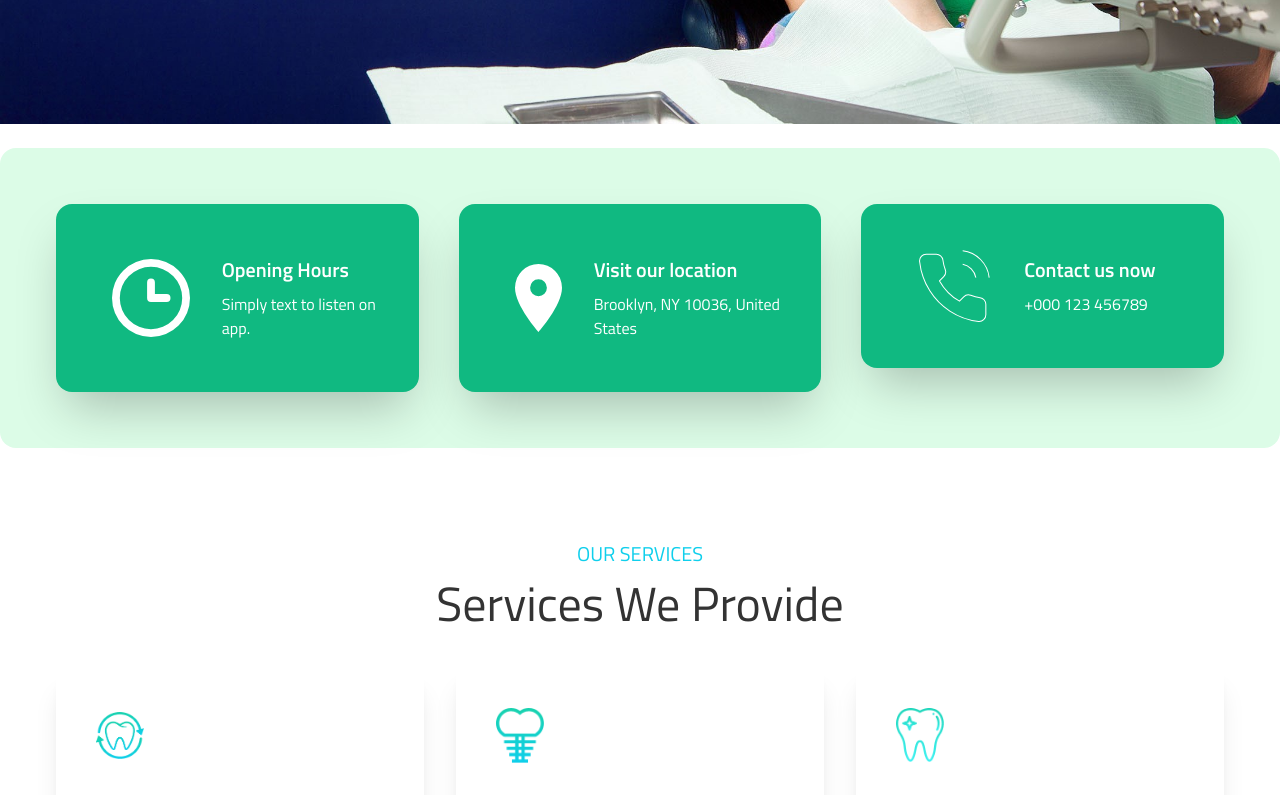
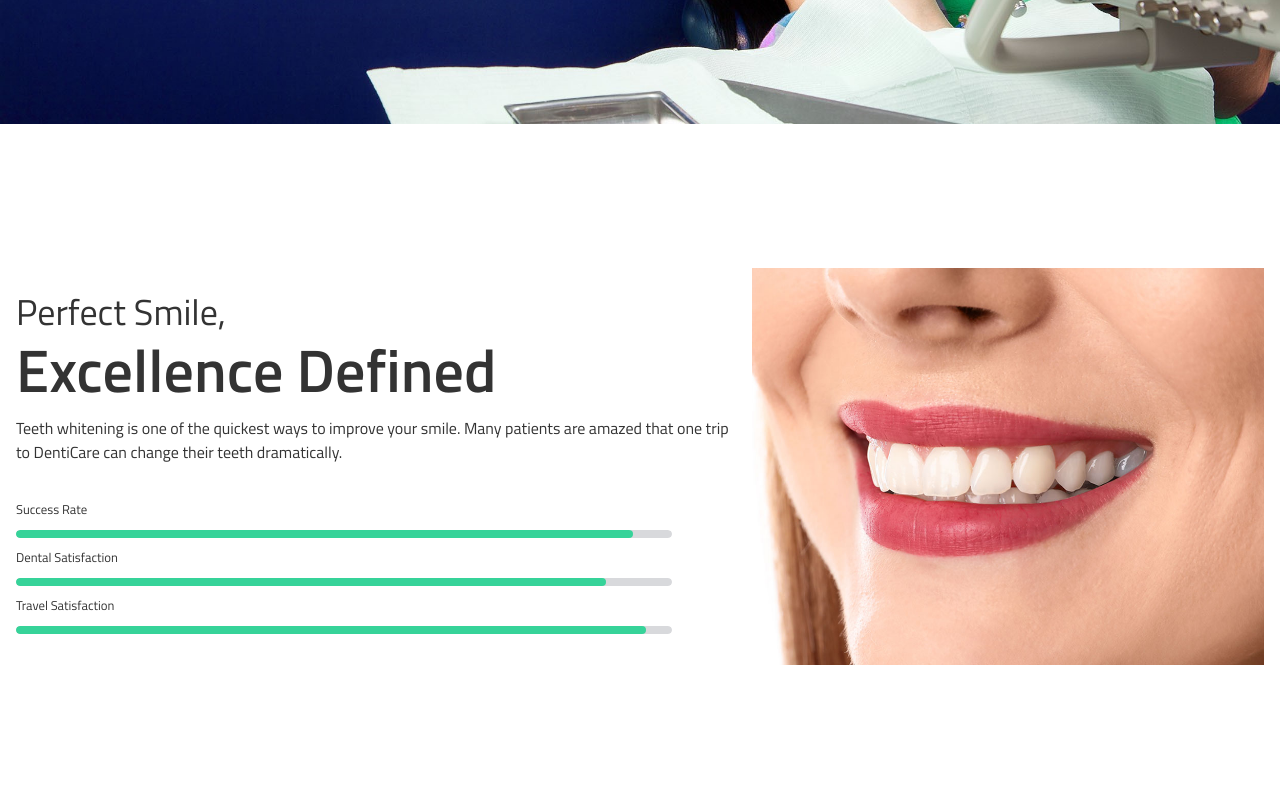
Before and after one commit to sabbirsami/doctor-portal-tailwind, a React (Create React App) app: page / in a window 1280 px wide. Shown: the part 740-1535 px from the top of the page. Built offline with nearby package versions, Linux system fonts and the light colour scheme; no server answers.

Commit message:
create and design perfect smile component

```diff
--- a/src/Pages/Home/Home.js
+++ b/src/Pages/Home/Home.js
@@ -5,12 +5,14 @@ import Service from "../Services/Service";
 import Appointment from "./Appointment";
 import Testimonial from "./Testimonial";
 import Banner from "./Banner";
+import PerfectSmile from "./PerfectSmile";
 
 const Home = () => {
     return (
         <div>
             <Banner></Banner>
             {/* <ProgressSection></ProgressSection> */}
+            <PerfectSmile></PerfectSmile>
             <Info></Info>
             <Service></Service>
             <Appointment></Appointment>
--- /dev/null
+++ b/src/Pages/Home/PerfectSmile.js
@@ -0,0 +1,63 @@
+import React from "react";
+import teethImage from "../../assets/images/teeth-after.jpg";
+
+const PerfectSmile = () => {
+    return (
+        <div className="lg:py-32">
+            <div className="container mx-auto">
+                <div class="hero">
+                    <div class="hero-content justify-between flex-col lg:flex-row-reverse">
+                        <div className="text-left">
+                            <img
+                                class="teeth-image lg:max-w-lg rounded-none"
+                                src={teethImage}
+                            />
+                        </div>
+                        <div>
+                            <div className="pb-8">
+                                <p class="text-4xl pb-2">Perfect Smile,</p>
+                                <h1 class="text-6xl font-semibold pb-4">
+                                    Excellence Defined
+                                </h1>
+                                <p>
+                                    Teeth whitening is one of the quickest ways
+                                    to improve your smile. Many patients are
+                                    amazed that one trip to DentiCare can change
+                                    their teeth dramatically.
+                                </p>
+                            </div>
+                            <div className="lg:pr-16">
+                                <div>
+                                    <small>Success Rate</small>
+                                    <progress
+                                        class="progress progress-success w-100"
+                                        value="94"
+                                        max="100"
+                                    ></progress>
+                                </div>
+                                <div>
+                                    <small>Dental Satisfaction</small>
+                                    <progress
+                                        class="progress progress-success w-100"
+                                        value="90"
+                                        max="100"
+                                    ></progress>
+                                </div>
+                                <div>
+                                    <small>Travel Satisfaction</small>
+                                    <progress
+                                        class="progress progress-success w-100"
+                                        value="96"
+                                        max="100"
+                                    ></progress>
+                                </div>
+                            </div>
+                        </div>
+                    </div>
+                </div>
+            </div>
+        </div>
+    );
+};
+
+export default PerfectSmile;
--- a/src/Pages/Home/Testimonial.js
+++ b/src/Pages/Home/Testimonial.js
@@ -40,7 +40,7 @@ const Testimonial = () => {
         <section className="mb-28 mt-16 container mx-auto">
             <div className="flex justify-between align-middle lg:px-14 px-4">
                 <div className="my-auto">
-                    <h4 className="text-xl font-bold text-primary">
+                    <h4 className="text-xl font-bold text-green-500">
                         Testimonial
                     </h4>
                     <h2 className="text-5xl ">What Our Patients Says</h2>
```
